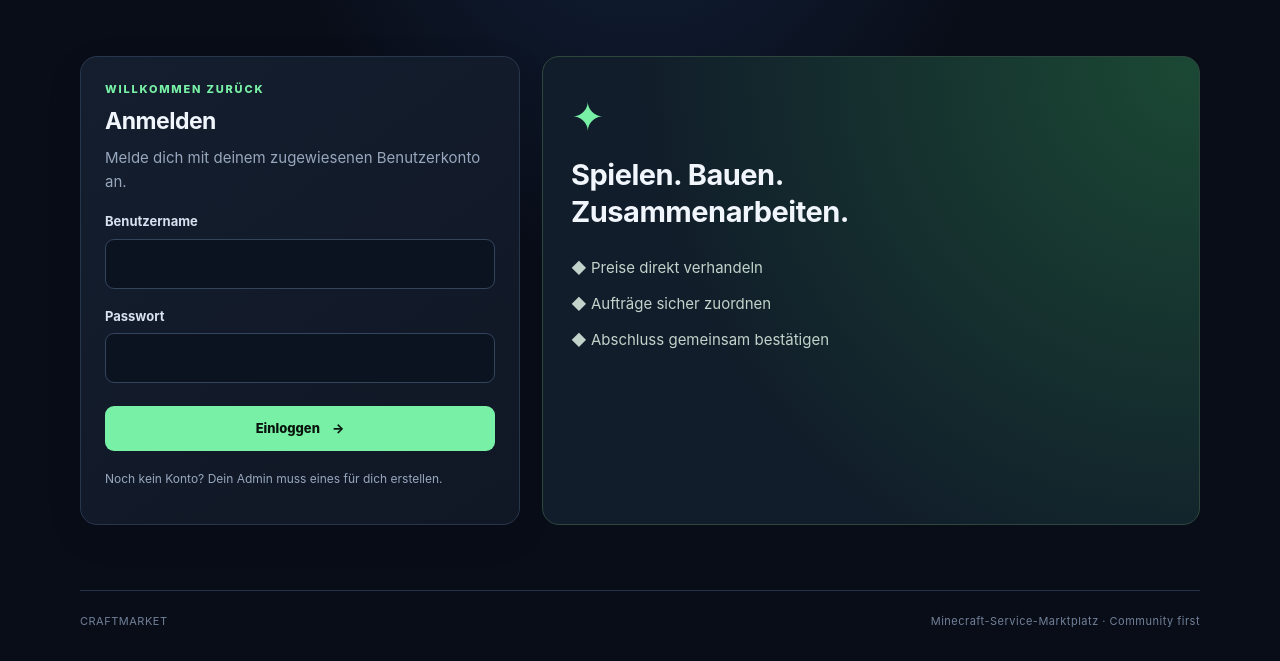
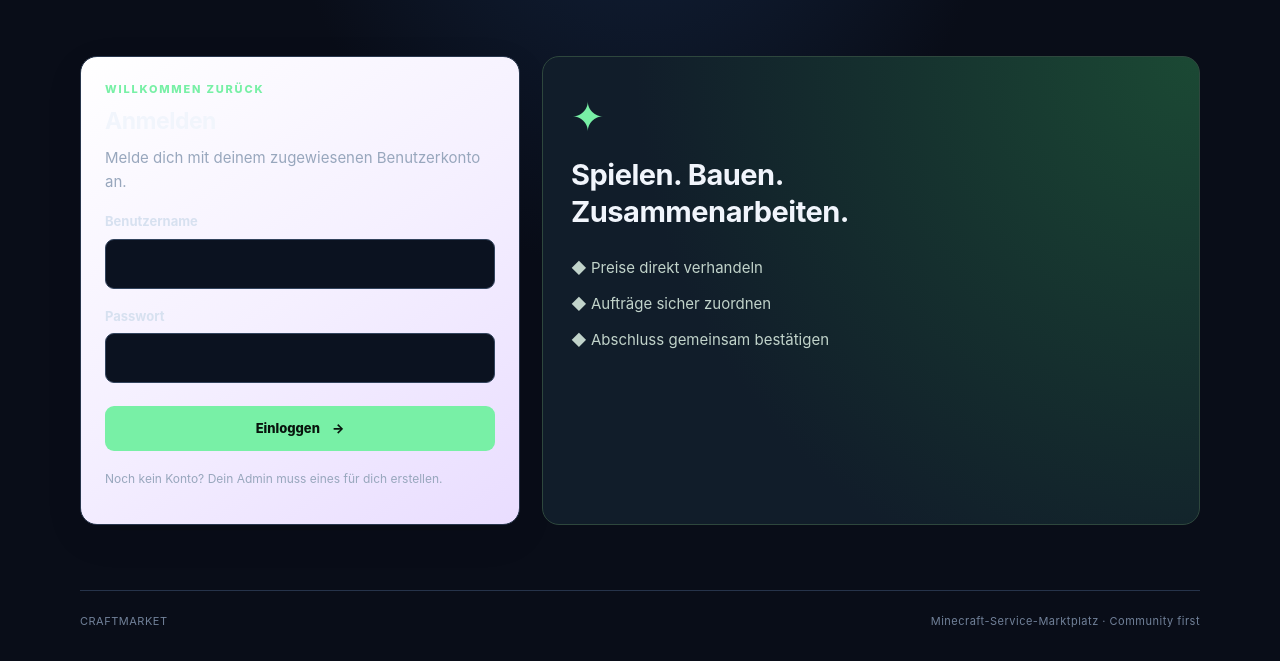
Before and after one commit to Roms-evgym/craftmarket, a website: page public/index.html in a window 1280 px wide. Shown: the part 373-1034 px from the top of the page. Drawn offline with Linux system fonts and the light colour scheme; no server answers.

Commit message:
Update panel background gradient in style.css

```diff
--- a/public/style.css
+++ b/public/style.css
@@ -101,7 +101,7 @@ p { margin-top: 0; }
 .hidden { display: none !important; }
 
 .panel {
-  background: linear-gradient(145deg, #141e2e, #101725);
+  background: linear-gradient(145deg, #ffffff 0%, #f5f0ff 50%, #e9ddff 100%);
   border: 1px solid var(--border);
   border-radius: 17px;
   padding: 24px;
```
